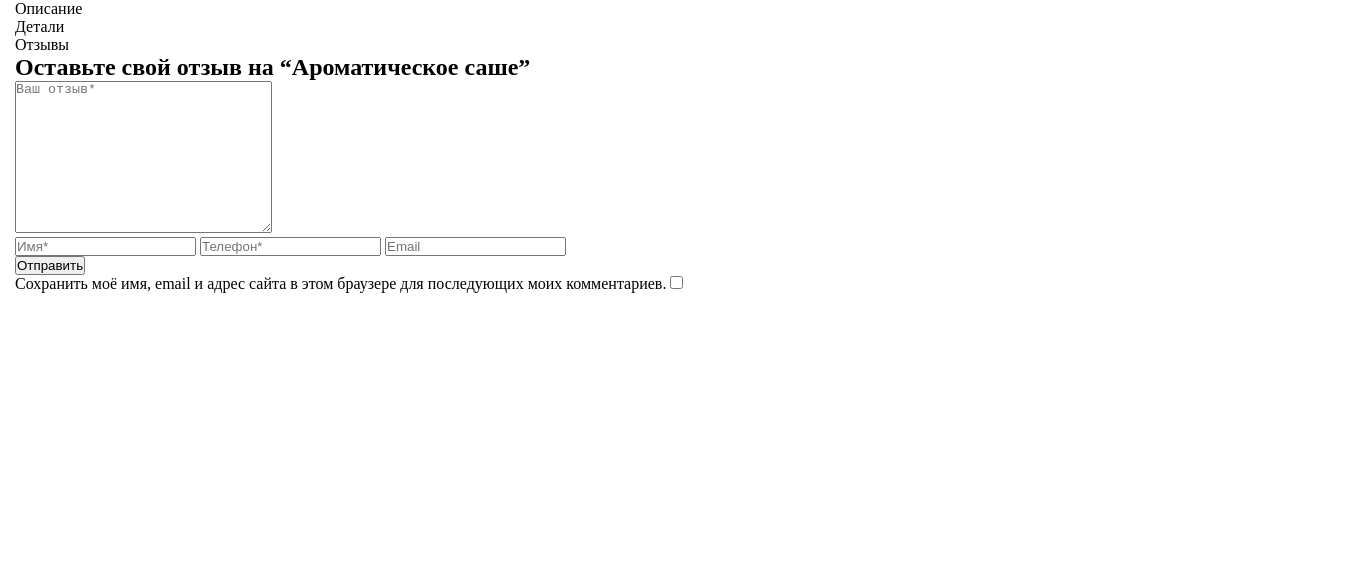
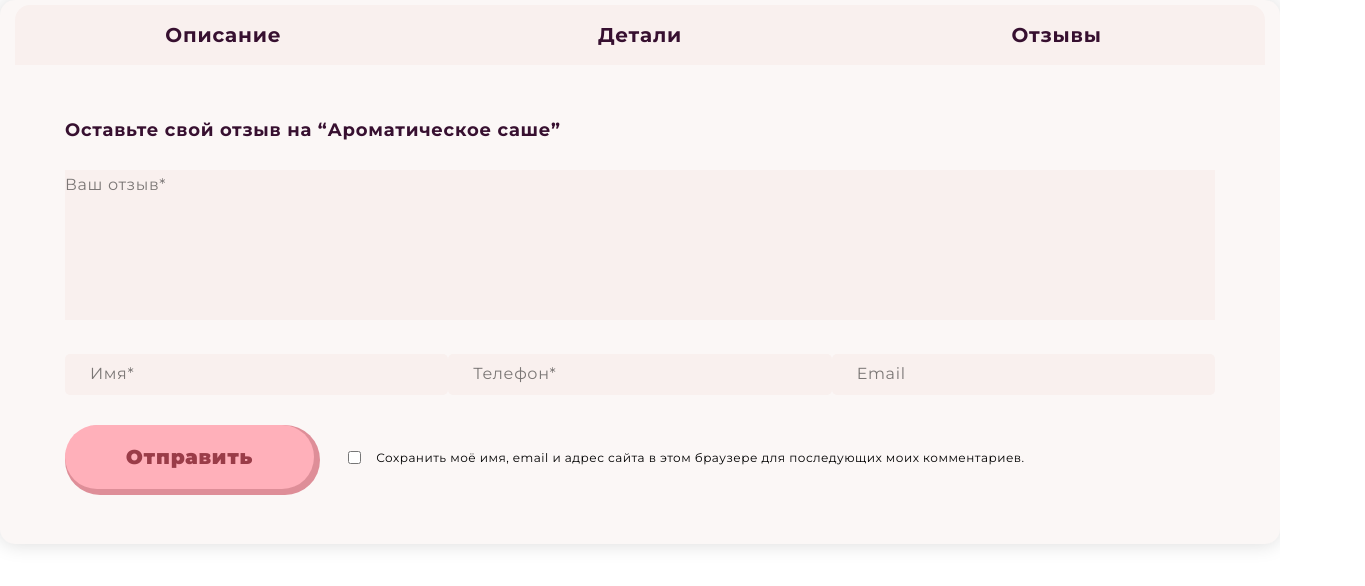
Before and after one commit to yaneizich/ArtBox, a plain HTML site: page index.html in a window 1280 px wide. Shown: the whole page, 1365 px wide, since content can reach past the window. Drawn offline with Linux system fonts and the light colour scheme.

Commit message:
feature/artbox - everything is done except custom marker

```diff
--- a/assets/styles/form.css
+++ b/assets/styles/form.css
@@ -0,0 +1,154 @@
+.artbox {
+    background: #FBF7F6;
+    box-shadow: 0px 0px 20px rgba(0, 0, 0, 0.15);
+    border-radius: 15px;
+}
+
+.artbox--list {
+    display: flex;
+    justify-content: flex-start;
+}
+
+.list--btn {
+    /* padding: 16px 165px 14px; */
+    display: flex;
+    justify-content: center;
+    align-items: center;
+    min-height: 60px;
+    max-width: 445px;
+    width: 100%;
+    font-family: 'Montserrat';
+    font-style: normal;
+    font-weight: 700;
+    font-size: 20px;
+    line-height: 150%;
+    letter-spacing: 0.04em;
+    color: #371030;
+    background-color: #F9F0EE;
+ }
+
+.list--btn:first-child {
+    border-radius: 15px 0px 0px 0px;
+ }
+
+.list--btn:last-child {
+    border-radius: 0 15px 0 0;
+}
+
+.list--btn:hover {
+    font-weight: 900;
+    color: #9A3C48;
+    background-color: #FFB0BA;
+}
+
+.info-send {
+    margin: 50px;
+}
+
+.info--send--title {
+    font-family: 'Montserrat';
+    font-style: normal;
+    font-weight: 700;
+    font-size: 18px;
+    line-height: 167%;
+    letter-spacing: 0.04em;
+    color: #371030;
+}
+
+.info--send--title--msg {
+    resize: none;
+    width: 100%;
+    background-color: #F9F0EE;
+    border: none;
+    margin: 25px 0 0 0;
+}
+
+input::placeholder {
+    font-family: 'Montserrat';
+    font-style: normal;
+    font-weight: 400;
+    font-size: 16px;
+    line-height: 188%;
+    letter-spacing: 0.04em;
+    color: #000000;
+    opacity: 0.5;
+    display: flex;
+}
+
+textarea::placeholder {
+    font-family: 'Montserrat';
+    font-style: normal;
+    font-weight: 400;
+    font-size: 16px;
+    line-height: 188%;
+    letter-spacing: 0.04em;
+    color: #000000;
+    opacity: 0.5;
+}
+
+.info--send--about {
+    display: flex;
+    justify-content: space-between;
+    margin: 30px 0 0 0;
+}
+
+.info--send--about > * {
+    max-width: 387px;
+    width: 100%;
+    background: #F9F0EE;
+    border-radius: 5px;
+    border: none;
+    padding: 13px 0 13px 25px;
+}
+
+.info--send--submit{
+    margin: 30px 0 0 0;
+}
+
+.submit--btn {
+    background: #FFB0BA;
+    box-shadow: 3px 3px 0px 3px #DE8E98;
+    border-radius: 100px;
+    padding: 20px 61px;
+    margin: 0 30px 0 0;
+    font-family: 'Montserrat';
+    font-style: normal;
+    font-weight: 900;
+    font-size: 20px;
+    line-height: 120%;
+    letter-spacing: 0.04em;
+    border: none;
+    color: #9A3C48;
+}
+
+.submit--btn:hover {
+    transition-duration: 3s;
+    background-color: rgb(4, 68, 96);
+    opacity: 0.7;
+    transition-property: background-color opacity;
+}
+
+.submit--acception {
+    display: inline-flex;
+    flex-direction: row-reverse;
+}
+
+.acception--text {
+    font-family: 'Montserrat';
+    font-style: normal;
+    font-weight: 400;
+    font-size: 12px;
+    line-height: 250%;
+    letter-spacing: 0.04em;
+    color: #000000;
+}
+
+.acception--checkbox {
+   /* position: absolute;
+    opacity: 0;
+    cursor: pointer;
+    height: 0;
+    width: 0;*/ /*-----Пытался убрать дефолтный маркер, чтобы сделать кастомный------*/
+    align-self: center;
+    margin: 0 15px 0 0;
+}
--- a/assets/styles/style.css
+++ b/assets/styles/style.css
@@ -17,6 +17,7 @@ li {
 }
 
 .section {
-    padding: 0 15px;
-    width: calc(1335px + 15px*2);
+    padding: 5px 15px; /*--Верхний и нижний паддинги для красоты и безопасности--*/
+    max-width: calc(1335px + 15px*2);
+    margin: 0 auto;
 }
--- a/index.html
+++ b/index.html
@@ -4,6 +4,9 @@
     <meta charset="UTF-8">
     <meta http-equiv="X-UA-Compatible" content="IE=edge">
     <meta name="viewport" content="width=device-width, initial-scale=1.0">
+    <link rel="preconnect" href="https://fonts.googleapis.com">
+    <link rel="preconnect" href="https://fonts.gstatic.com" crossorigin>
+    <link href="https://fonts.googleapis.com/css2?family=Montserrat:wght@400;700;900&display=swap" rel="stylesheet">
     <link rel="stylesheet" href="/assets/styles/style.css">
     <title>ArtBox</title>
 </head>
@@ -19,15 +22,15 @@
                 <h2 class="info--send--title">Оставьте свой отзыв на “Ароматическое саше”</h2>
                 <textarea placeholder="Ваш отзыв*" required ame="message" id="" cols="30" rows="10" class="info--send--title--msg"></textarea>
                 <div class="info--send--about">
-                    <input placeholder="Имя*" required type="text" name="" id="">
-                    <input placeholder="Телефон*" required type="tel" name="" id="">
-                    <input placeholder="Email" type="email" name="" id="">
+                    <input placeholder="Имя*" required type="text" name="Name" id="">
+                    <input placeholder="Телефон*" required type="tel" name="Mobile" id="">
+                    <input placeholder="Email" type="email" name="Email" id="">
                 </div>
                 <div class="info--send--submit submit">
                         <button class="submit--btn" type="submit">Отправить</button>
-                    <div class="submit--acception">
-                        <label for="acception-form">Сохранить моё имя, email и адрес сайта в этом браузере для последующих моих комментариев.</label>
-                        <input type="checkbox" name="save-name-email" id="acception-form">
+                    <div class="submit--acception acception">
+                        <label class="acception--text" for="acception-form">Сохранить моё имя, email и адрес сайта в этом браузере для последующих моих комментариев.</label>
+                        <input class="acception--checkbox" type="checkbox" name="save-name-email" id="acception-form">
                     </div>
                 </div>
             </div>
```
